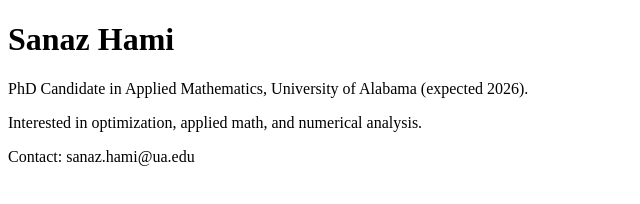
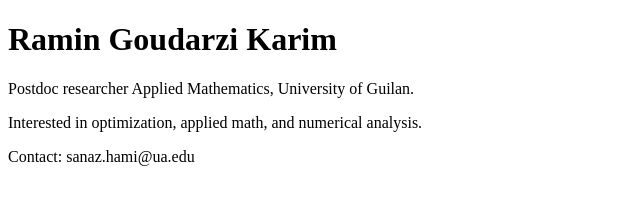
Before and after one commit to ramingk/ramingk.github.io, a plain HTML site: page index.html in a window 1280 px wide. Shown: the whole page, without its empty margins (0-640 px from the left). Drawn offline with Linux system fonts and the light colour scheme.

Commit message:
Update index.html

```diff
--- a/index.html
+++ b/index.html
@@ -5,8 +5,8 @@
     <title>Sanaz Hami</title>
   </head>
   <body>
-    <h1>Sanaz Hami</h1>
-<p>PhD Candidate in Applied Mathematics, University of Alabama (expected 2026).</p>
+    <h1>Ramin Goudarzi Karim</h1>
+<p>Postdoc researcher Applied Mathematics, University of Guilan.</p>
 <p>Interested in optimization, applied math, and numerical analysis.</p>
 <p>Contact: sanaz.hami@ua.edu</p></p>
   </body>
```
